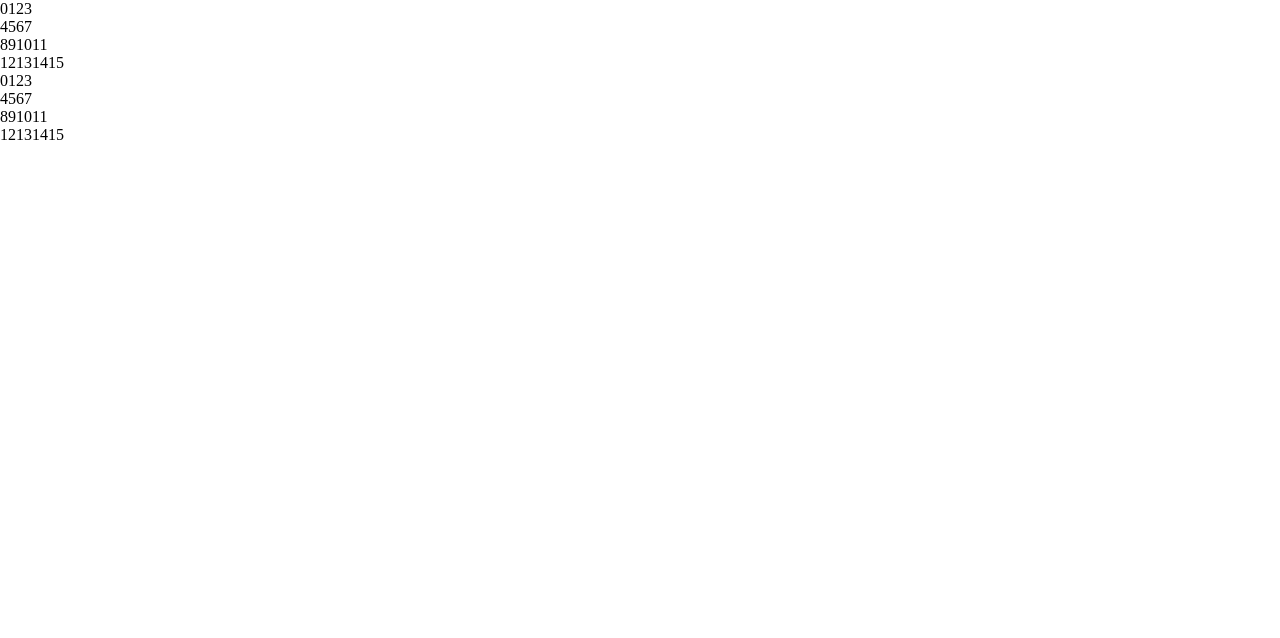
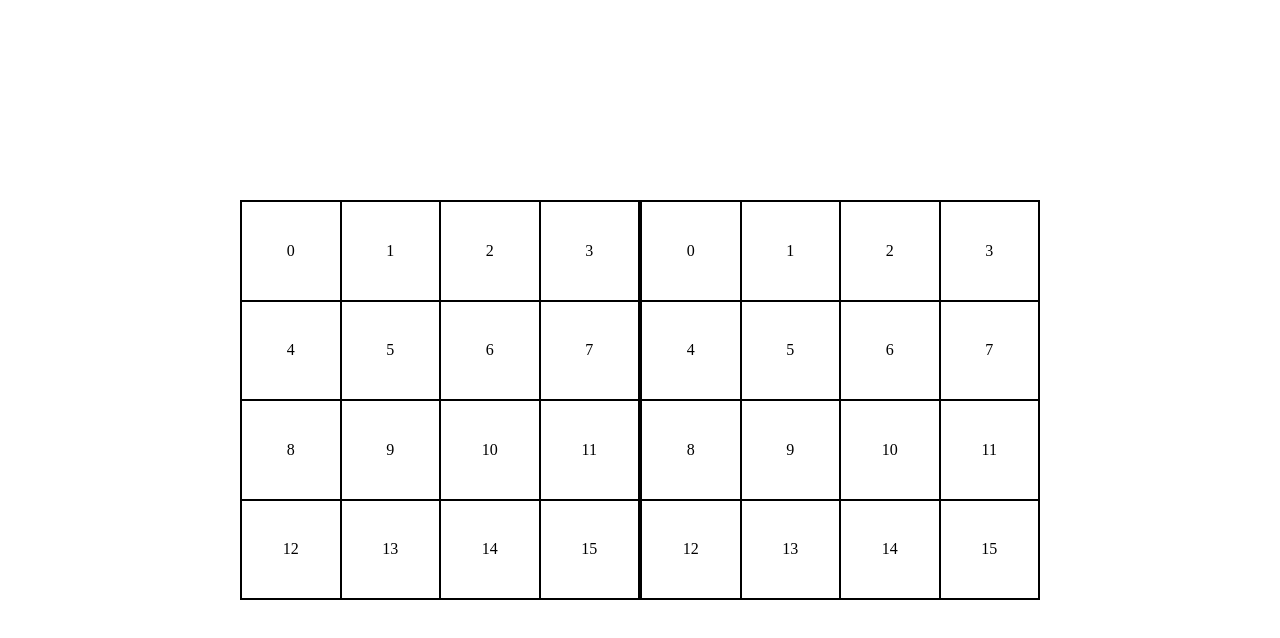
Before and after one commit to redice44/slider-puzzle, a website built with webpack: page index.html in a window 1280 px wide. Built offline with nearby package versions, Linux system fonts and the light colour scheme.

Commit message:
Formatting

```diff
--- a/css/core.css
+++ b/css/core.css
@@ -2,3 +2,14 @@
   margin: 0;
   padding: 0;
 }
+
+html, body {
+  height: 100%;
+}
+
+#game {
+  height: 100%;
+  display: flex;
+  justify-content: center;
+  align-items: center;
+}
--- a/css/grid.css
+++ b/css/grid.css
@@ -1,3 +1,27 @@
+.grid {
+  height: 400px;
+  width: 400px;
+  box-sizing: border-box;
+  display: flex;
+  flex-direction: column;
+  border: 1px solid black;
+
+}
+
 .row {
+  height: 100px;
   display: flex;
 }
+
+.tile {
+  width: 100px;
+  box-sizing: border-box;
+  border: 1px solid black;
+  display: flex;
+  justify-content: center;
+  align-items: center;
+}
+
+.tile:hover {
+  background-color: #EAEAEA;
+}
```
